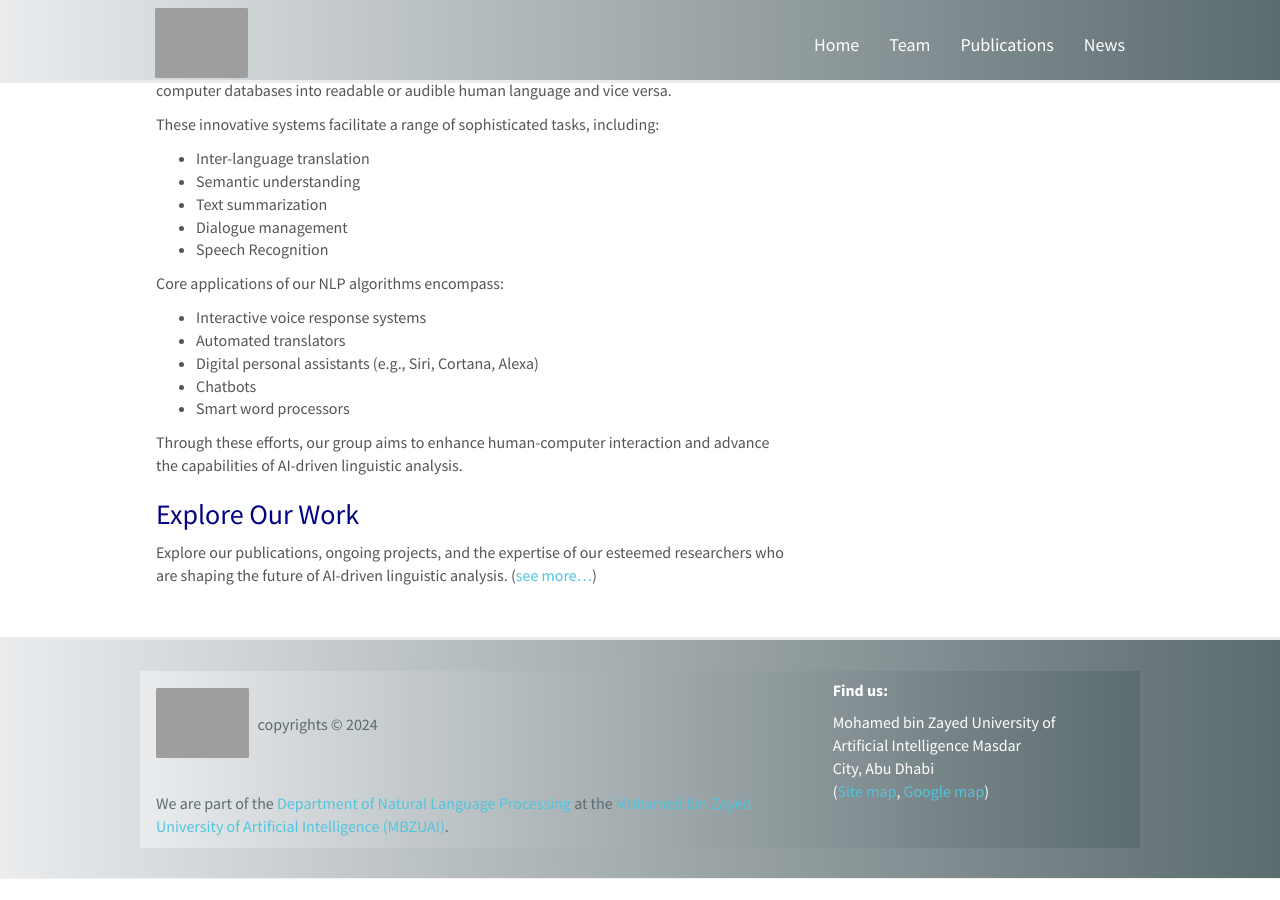
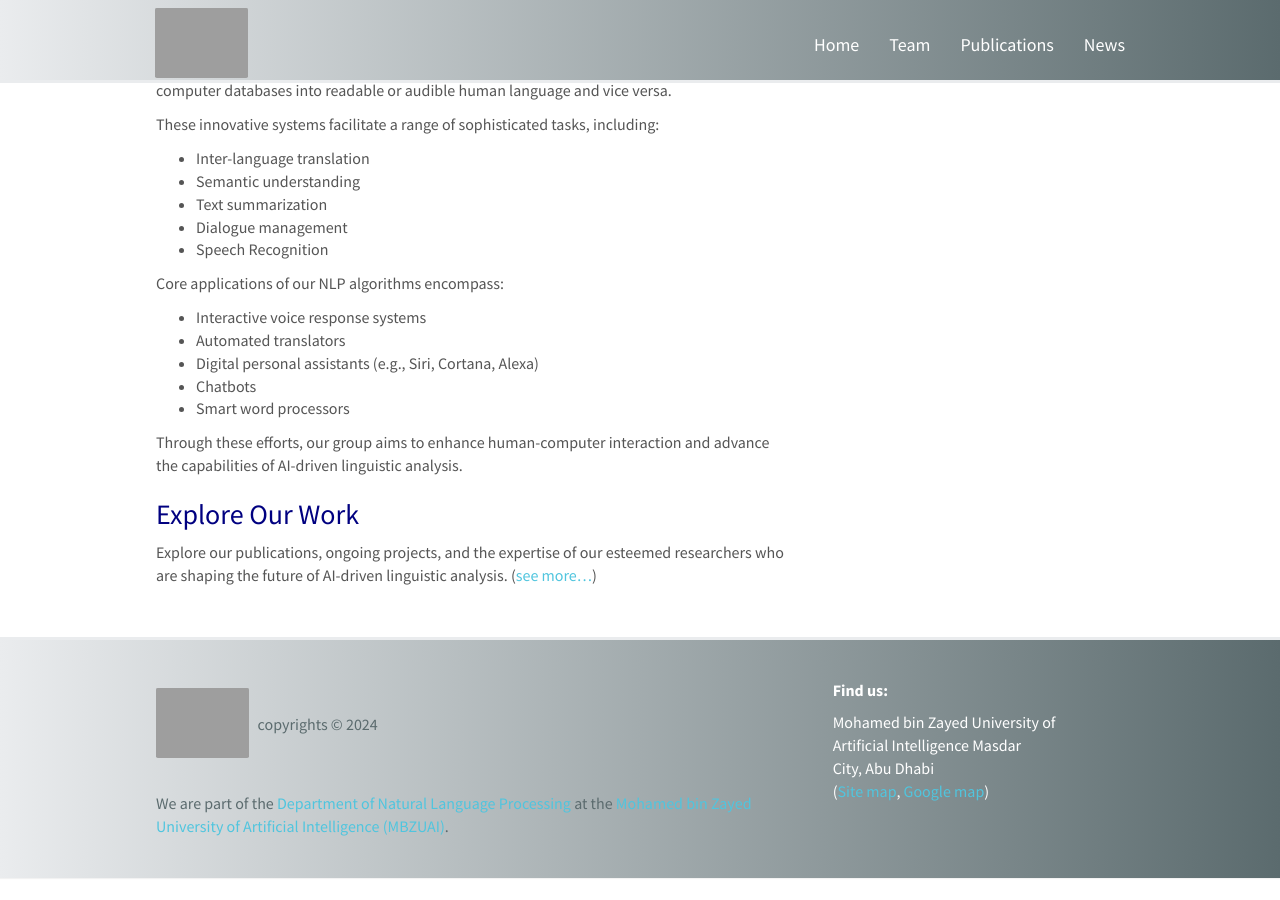
Before and after one commit to RamzaBasharat/MBZUAI, a Jekyll site: the page built from _pages/home.md, in a window 1280 px wide and 900 px high, scrolled down 636 px. Built offline with Jekyll 4.4.1, drawn with Linux system fonts in a browser that asks for light colours; nearby versions of some CDN libraries.

Commit message:
updating styles

```diff
--- a/_includes/footer.html
+++ b/_includes/footer.html
@@ -1,7 +1,7 @@
 <div id="footer" class="panel">
   <div class="panel-footer bg-color">
-	<div class="container-fluid bg-color">
-	  <div class="row" style="background:transparent">
+	<div class="container-fluid">
+	  <div class="row">
 		<div class="col-sm-8">
 
 		  <p class="gray"><img src="{{ site.url }}{{ site.baseurl }}/images/logo/ritual_logo_hd.png" alt="Logo" height="70px" class="footer-icon">
```
